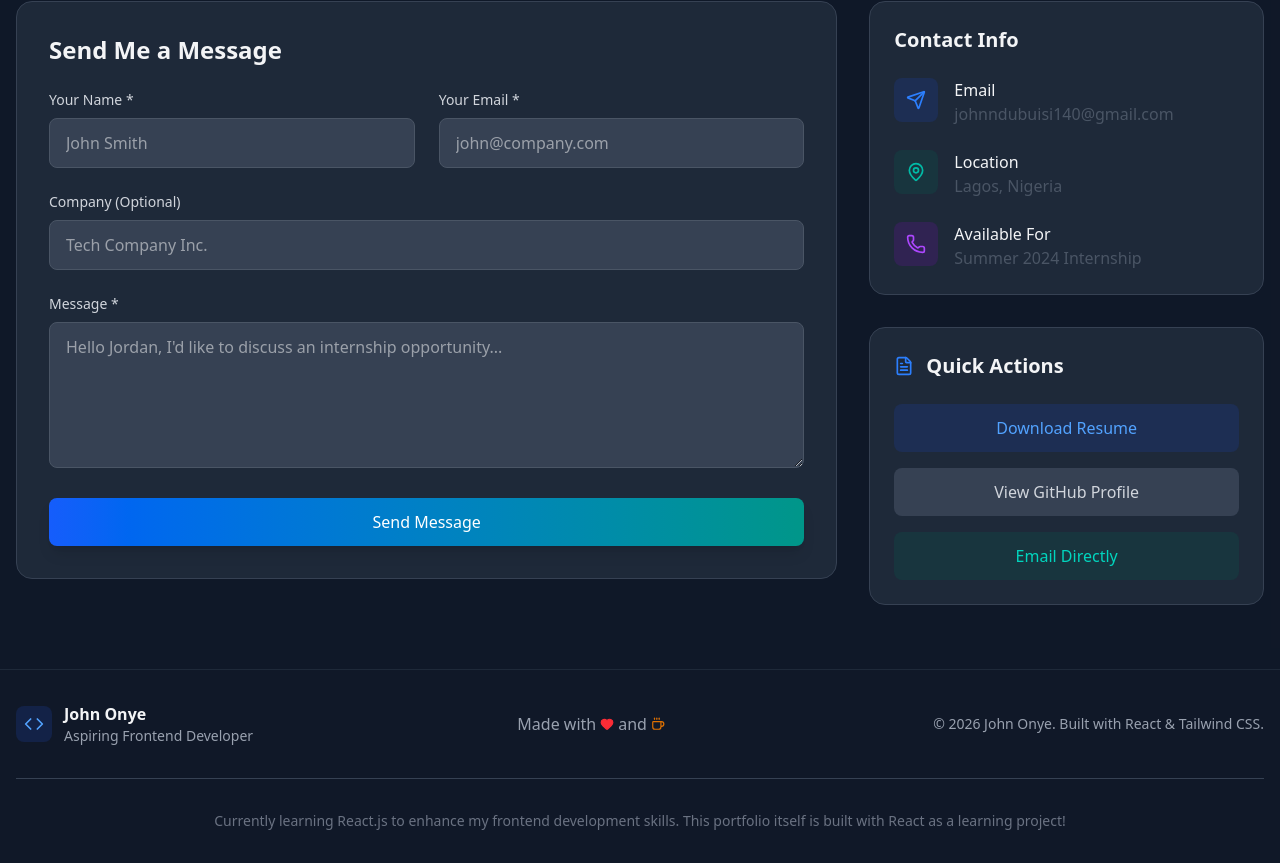
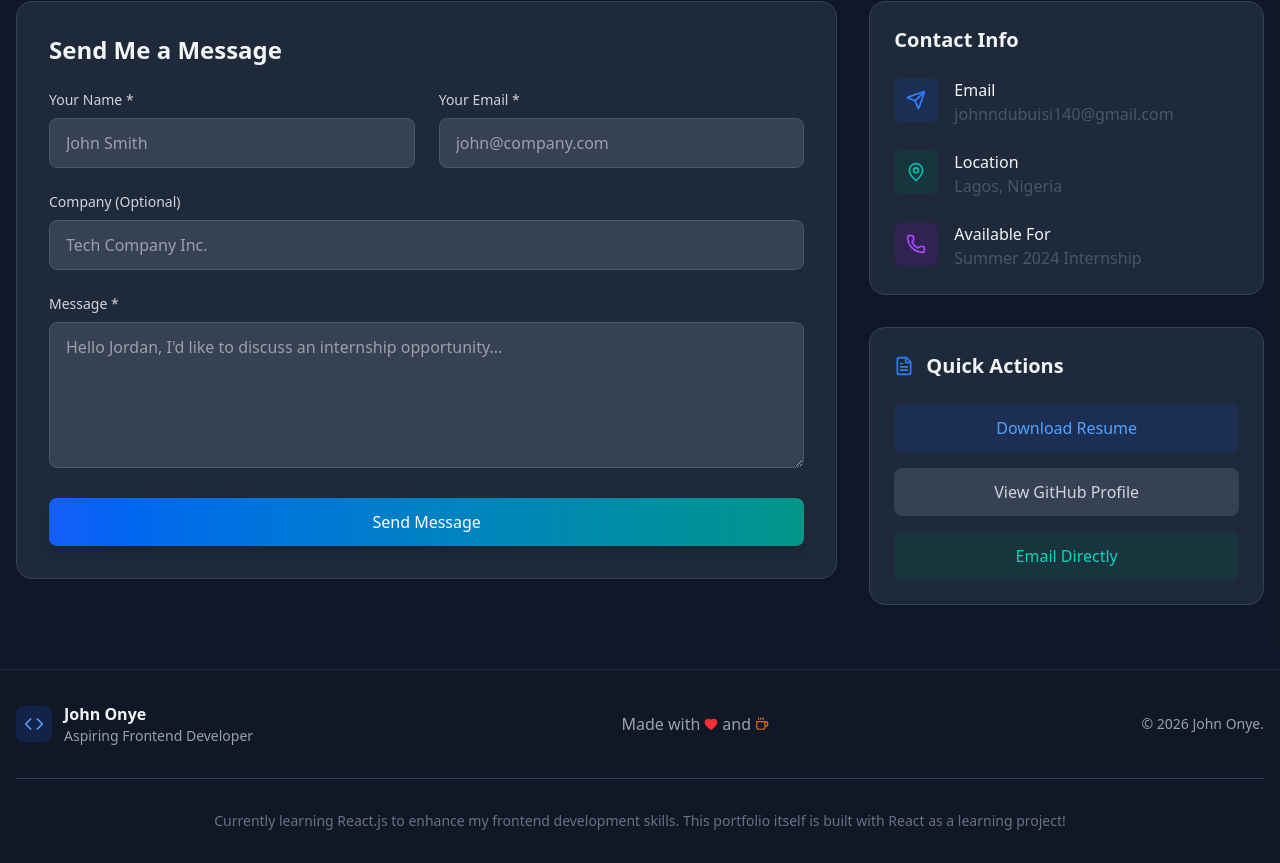
Before and after one commit to ProgViki/john-portfolio, a React (Vite) app: page / in a window 1280 px wide. Shown: the part 3163-4026 px from the top of the page. Built offline with nearby package versions, Linux system fonts and the light colour scheme.

Commit message:
data-changes

```diff
--- a/src/components/Footer.jsx
+++ b/src/components/Footer.jsx
@@ -26,7 +26,8 @@ const Footer = ({ darkMode }) => {
           </div>
 
           <div className={`text-sm ${darkMode ? 'text-gray-400' : 'text-gray-500'}`}>
-            &copy; {currentYear} John Onye. Built with React & Tailwind CSS.
+            &copy; {currentYear} John Onye.
+            {/* Built with React & CSS. */}
           </div>
         </div>
 
```
